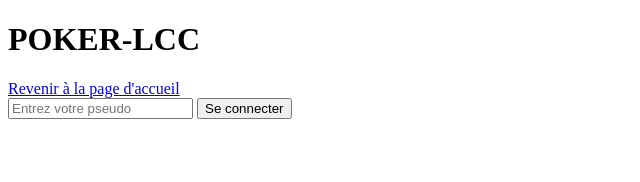
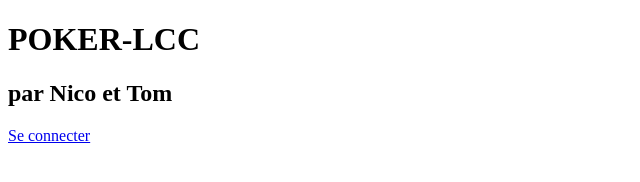
Before and after one commit to nicolas-loretan/POKER-NEW, a website: page public/accueil.html in a window 1280 px wide. Shown: the whole page, without its empty margins (0-640 px from the left). Drawn offline with Linux system fonts and the light colour scheme.

Commit message:
Update accueil.html

```diff
--- a/public/accueil.html
+++ b/public/accueil.html
@@ -8,15 +8,13 @@
 <body>
 	<header>
 		<h1>POKER-LCC</h1>
-		<a href="/accueil">Revenir à la page d'accueil</a>
+		<h2>par Nico et Tom</h2>
+		<a href="/login">Se connecter</a>
 	</header>
 
 
 	<main>
-		<form id="connectionForm">
-		  <input type="text" id="connectionInput" placeholder="Entrez votre pseudo" required>
-		  <button type="submit">Se connecter</button>
-		</form>
+
 	</main>
 </body>
 </html>
```
